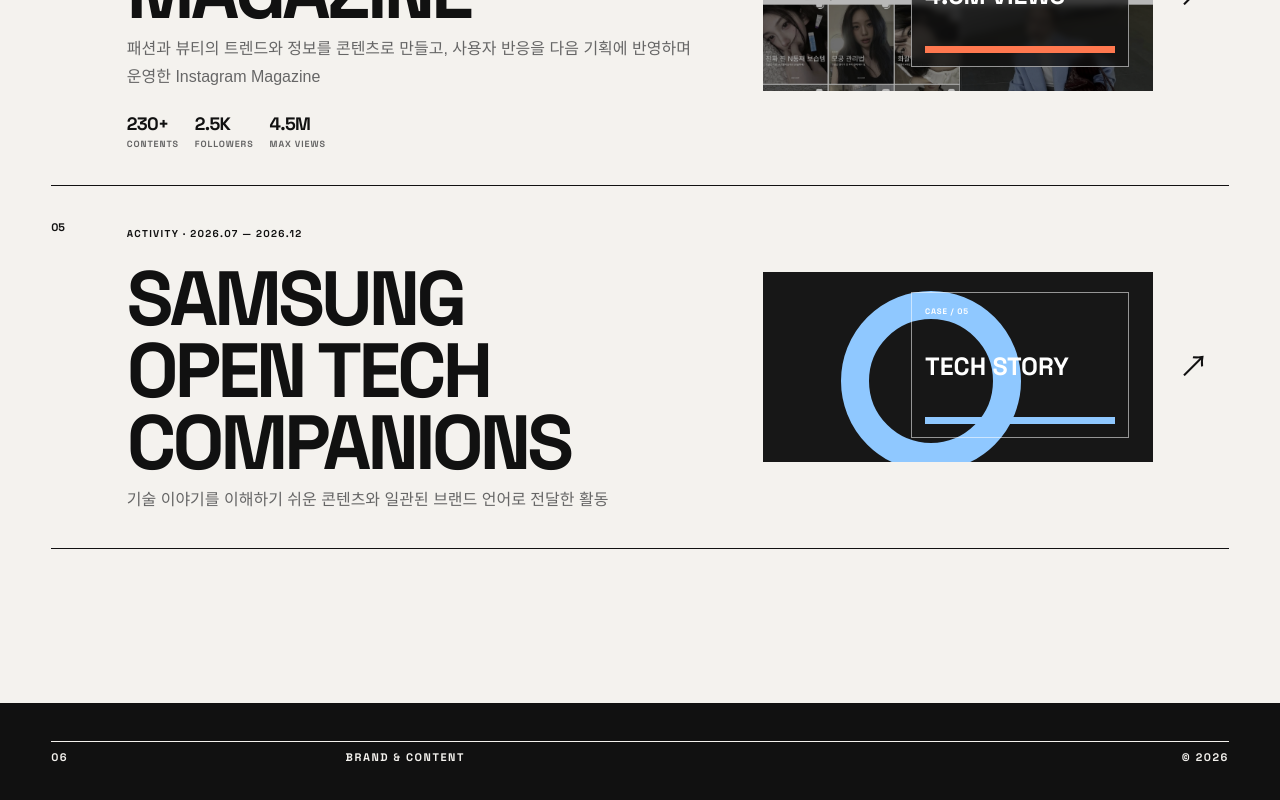
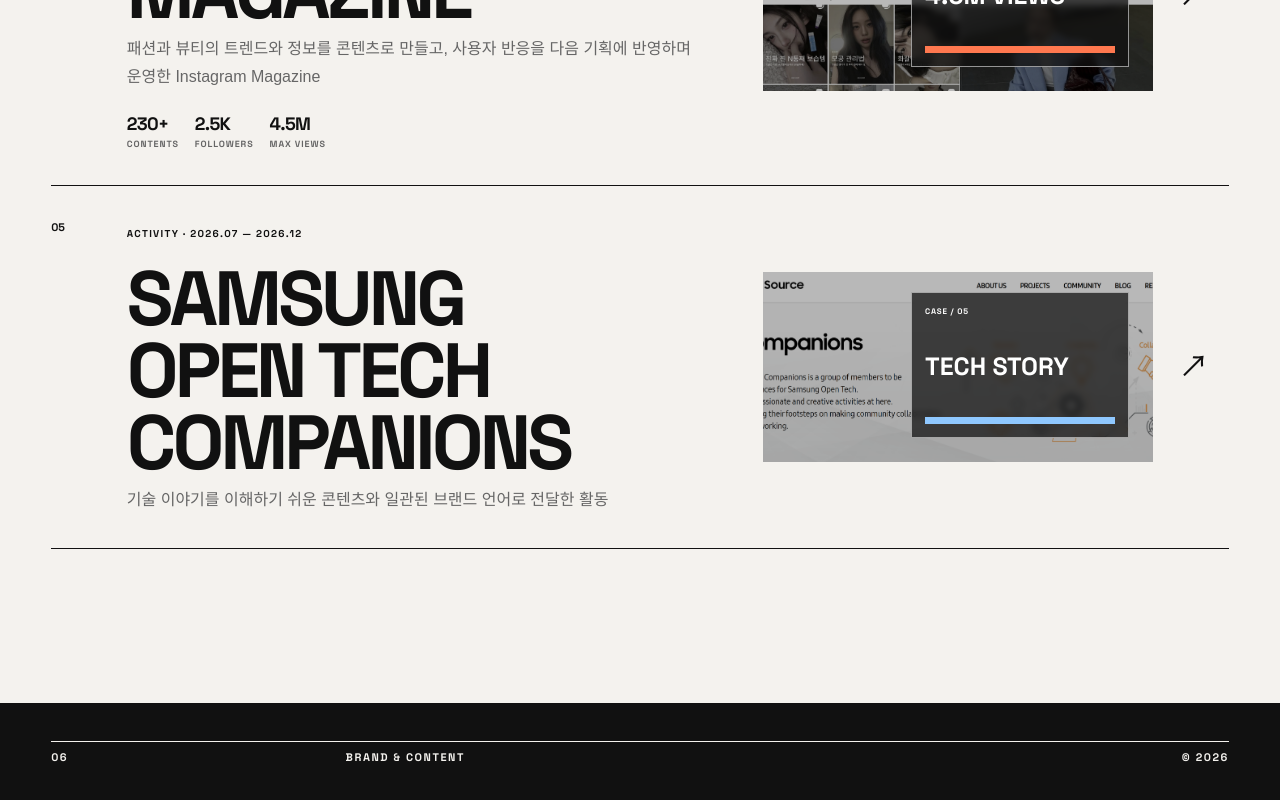
Before and after one commit to babagyuya/park-kyuyeon-portfolio, a React (Vite) app: page /#/ in a window 1280 px wide. Shown: the part 6328-7128 px from the top of the page. Built offline with nearby package versions, Linux system fonts and the light colour scheme; a web font is replaced by a local one.

Commit message:
Use official SOTC image in work list

```diff
--- a/src/data/works.ts
+++ b/src/data/works.ts
@@ -6,6 +6,7 @@
 import instagramReelsPerformance from "../assets/instagram-magazine/instagram-reels-performance.png";
 import swithLanding from "../assets/projects/swith/swith-landing.png";
 import fitmeLanding from "../assets/projects/fitme/fitme-landing.png";
+import sotcOfficialIntroduction from "../assets/projects/sotc/sotc-official-introduction.png";
 import { callmebabyCase } from "./callmebaby";
 
 export type ProjectImage = {
@@ -315,7 +316,11 @@
     results: [{ value: "TECH", label: "CONTENT & BRANDING" }],
     skills: ["Tech Research", "Content Planning", "Content Creation", "Brand Communication", "Performance Review"],
     accent: "#8FC8FF",
-    heroImage: image("Samsung Open Tech Companions 대표 콘텐츠", "HERO VISUAL"),
+    heroImage: {
+      src: sotcOfficialIntroduction,
+      alt: "Samsung Open Source의 SOTC 공식 활동 소개 화면",
+      caption: "SOTC OFFICIAL INTRODUCTION",
+    },
     gallery: [
       { type: "full", title: "TECH CONTENT", images: [image("기술 콘텐츠 대표 이미지")] },
       { type: "two-column", title: "CONTENT SERIES", images: [image("기술 콘텐츠 1"), image("기술 콘텐츠 2")] },
```
